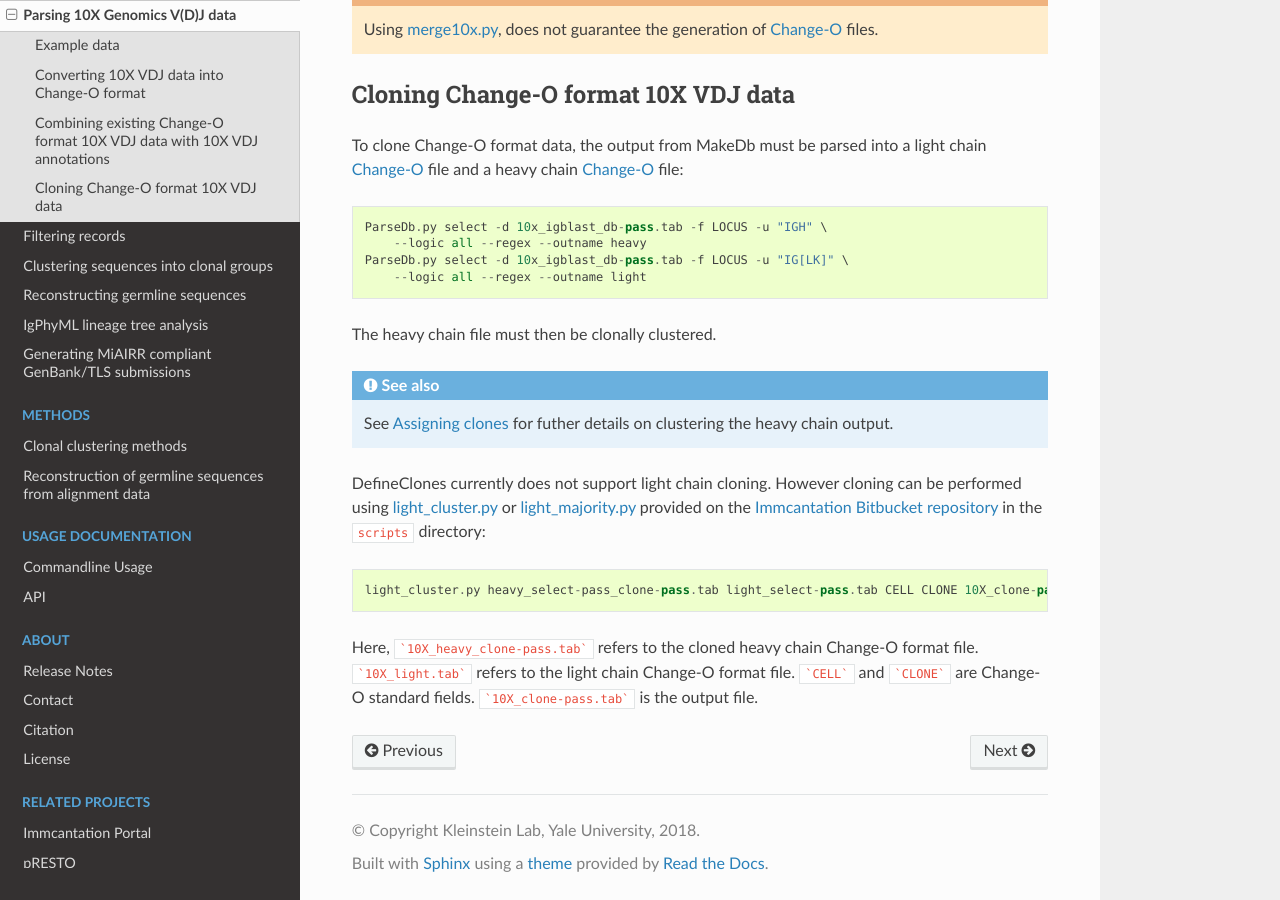
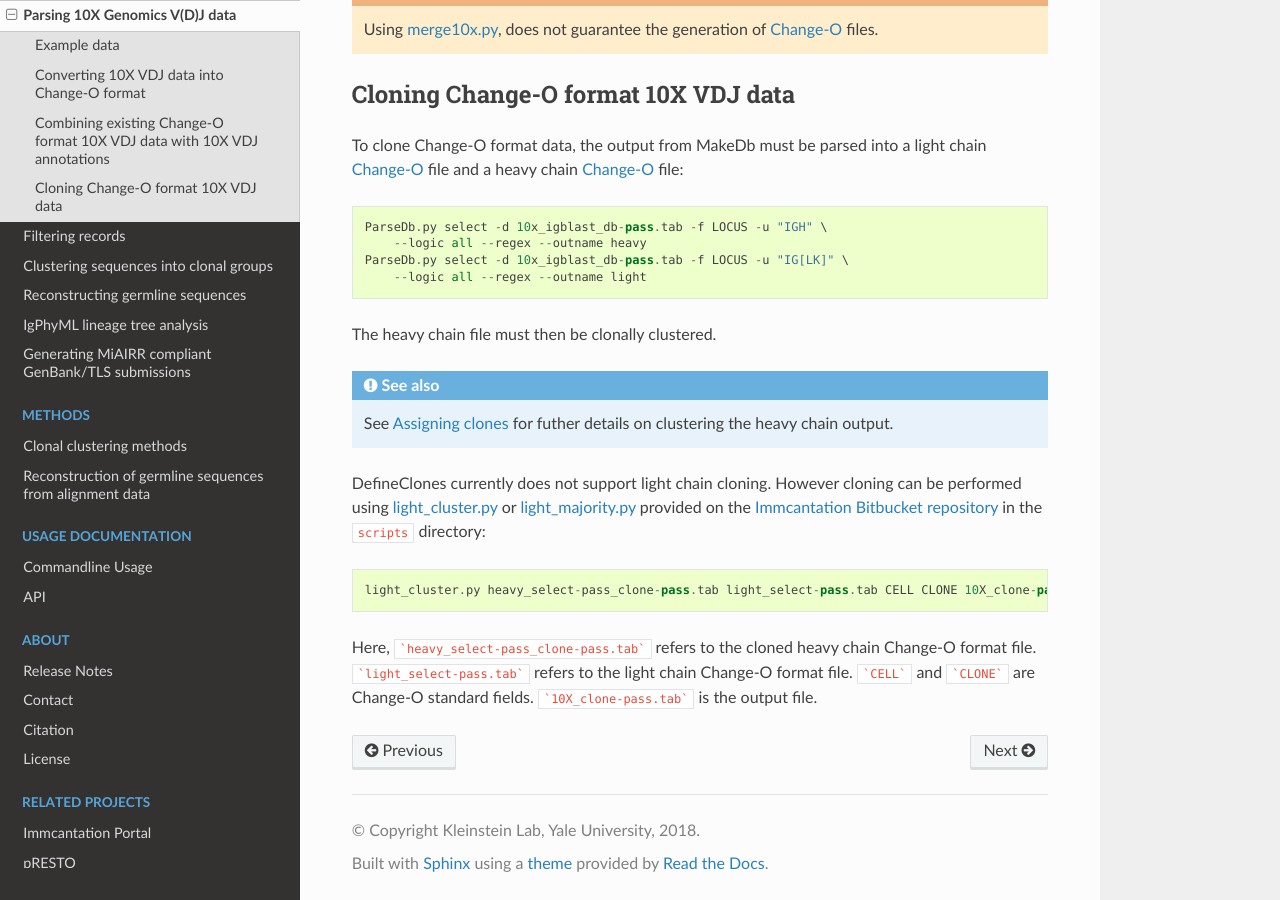
Before and after one commit to immcantation/changeo, a Sphinx documentation site: the page built from docs/examples/10X.rst, in a window 1280 px wide and 900 px high, scrolled down 1398 px. Built offline with Sphinx 7.4.7 and the Read the Docs theme 2.0.0, drawn with Linux system fonts in a browser that asks for light colours; formulas are drawn with MathJax 3.

Commit message:
documentation fixes for 10X

````diff
--- a/docs/examples/10X.rst
+++ b/docs/examples/10X.rst
@@ -90,6 +90,6 @@ in the ``scripts`` directory::
 
 	light_cluster.py heavy_select-pass_clone-pass.tab light_select-pass.tab CELL CLONE 10X_clone-pass.tab
 
-Here, ```10X_heavy_clone-pass.tab``` refers to the cloned heavy chain Change-O format file.
-```10X_light.tab``` refers to the light chain Change-O format file. ```CELL``` and ```CLONE``` are Change-O
+Here, ```heavy_select-pass_clone-pass.tab``` refers to the cloned heavy chain Change-O format file.
+```light_select-pass.tab``` refers to the light chain Change-O format file. ```CELL``` and ```CLONE``` are Change-O
 standard fields. ```10X_clone-pass.tab``` is the output file.
````
